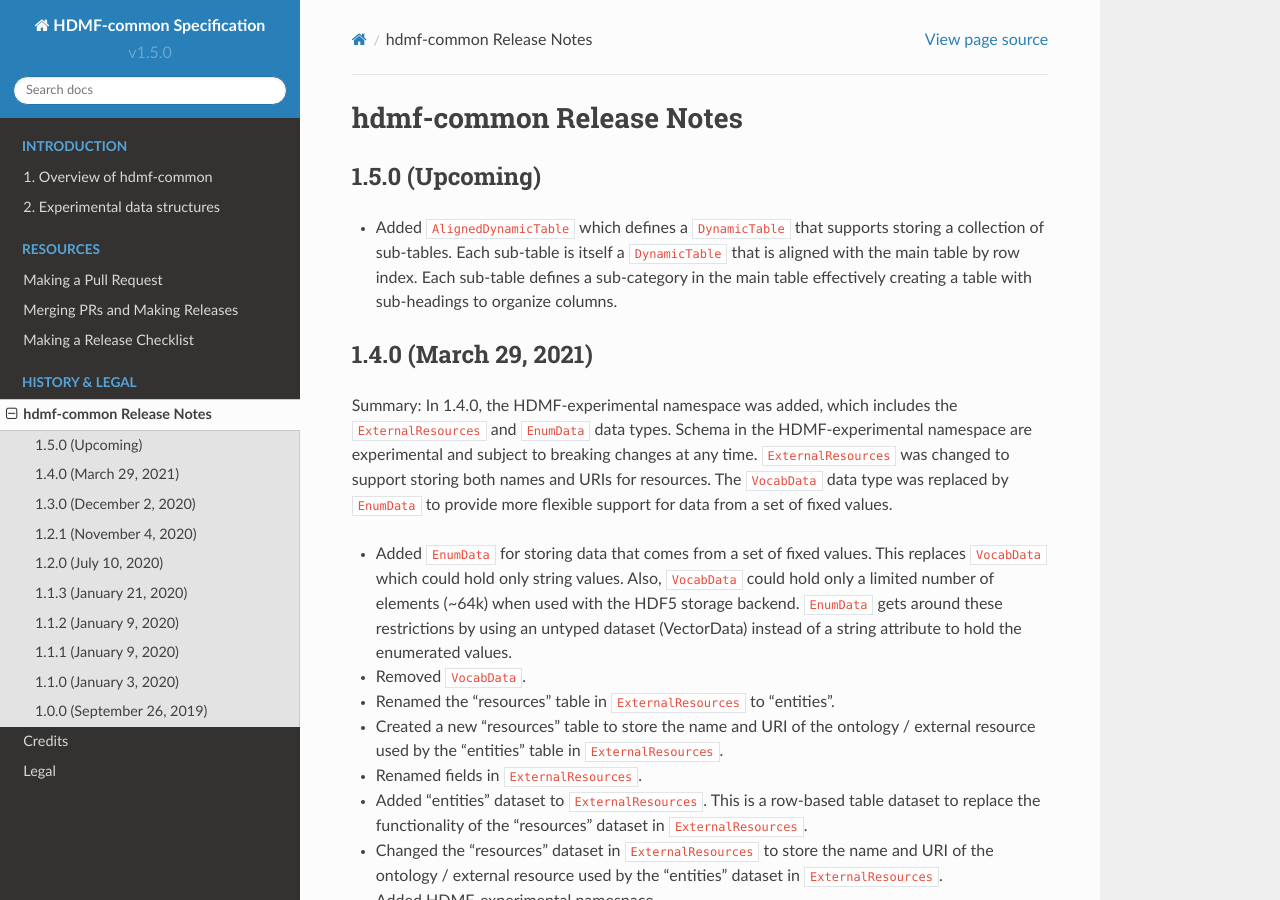
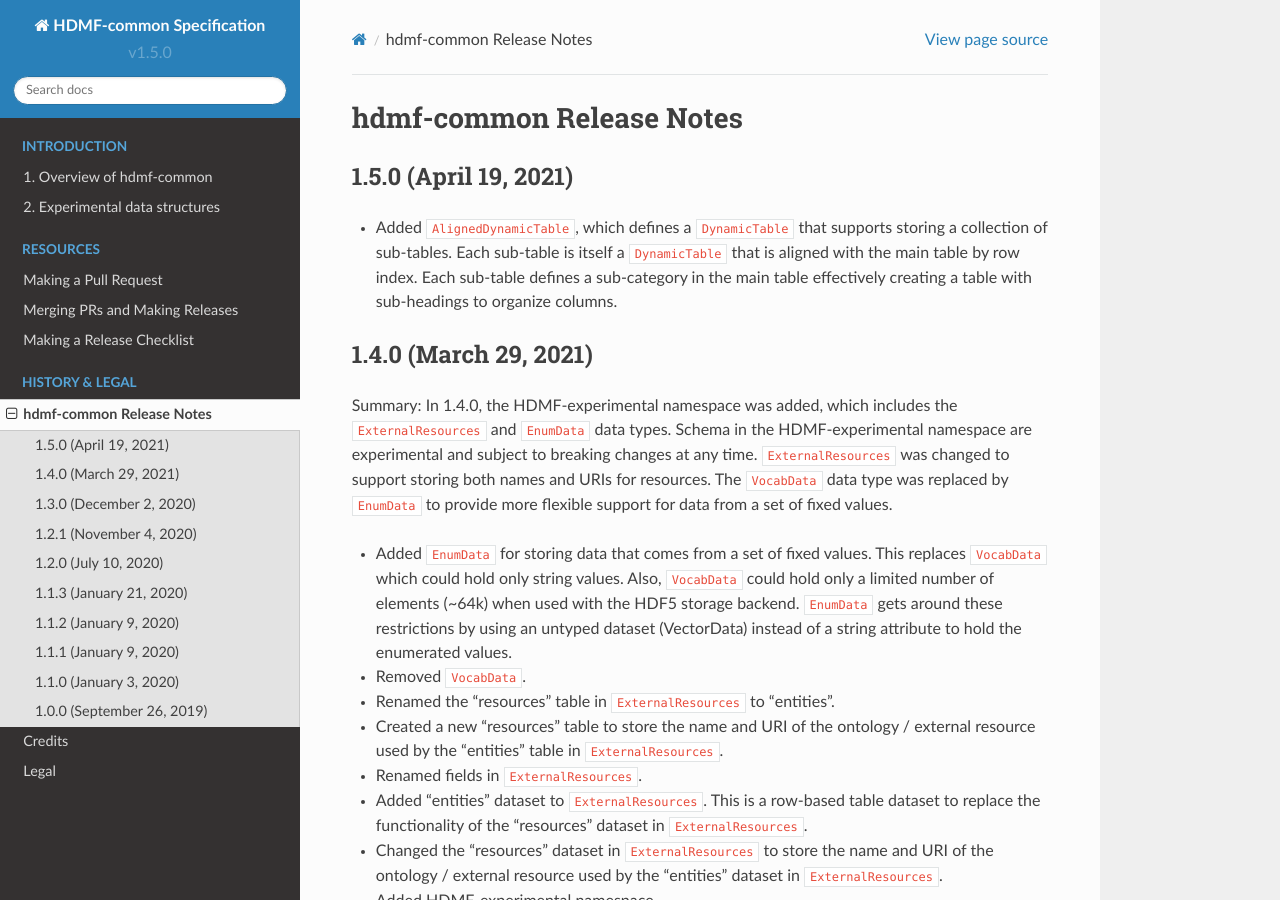
Before and after one commit to hdmf-dev/hdmf-common-schema, a Sphinx documentation site: the page built from docs/source/format_release_notes.rst, in a window 1280 px wide and 900 px high. Built offline with Sphinx 7.4.7 and the Read the Docs theme 2.0.0, drawn with Linux system fonts in a browser that asks for light colours.

Commit message:
Update version string to 1.5.0

```diff
--- a/docs/source/conf.py
+++ b/docs/source/conf.py
@@ -85,7 +85,7 @@
 # The short X.Y version.
 version = 'v1.5.0'
 # The full version, including alpha/beta/rc tags.
-release = 'v1.5.0-alpha'
+release = 'v1.5.0'
 
 # The language for content autogenerated by Sphinx. Refer to documentation
 # for a list of supported languages.
--- a/docs/source/format_release_notes.rst
+++ b/docs/source/format_release_notes.rst
@@ -1,9 +1,9 @@
 hdmf-common Release Notes
 =========================
 
-1.5.0 (Upcoming)
+1.5.0 (April 19, 2021)
 -------------------------
-- Added ``AlignedDynamicTable`` which defines a ``DynamicTable`` that supports storing a collection of sub-tables.
+- Added ``AlignedDynamicTable``, which defines a ``DynamicTable`` that supports storing a collection of sub-tables.
   Each sub-table is itself a ``DynamicTable`` that is aligned with the main table by row index. Each sub-table
   defines a sub-category in the main table effectively creating a table with sub-headings to organize columns.
 
```
Also changed, not shown: 1 other file.
